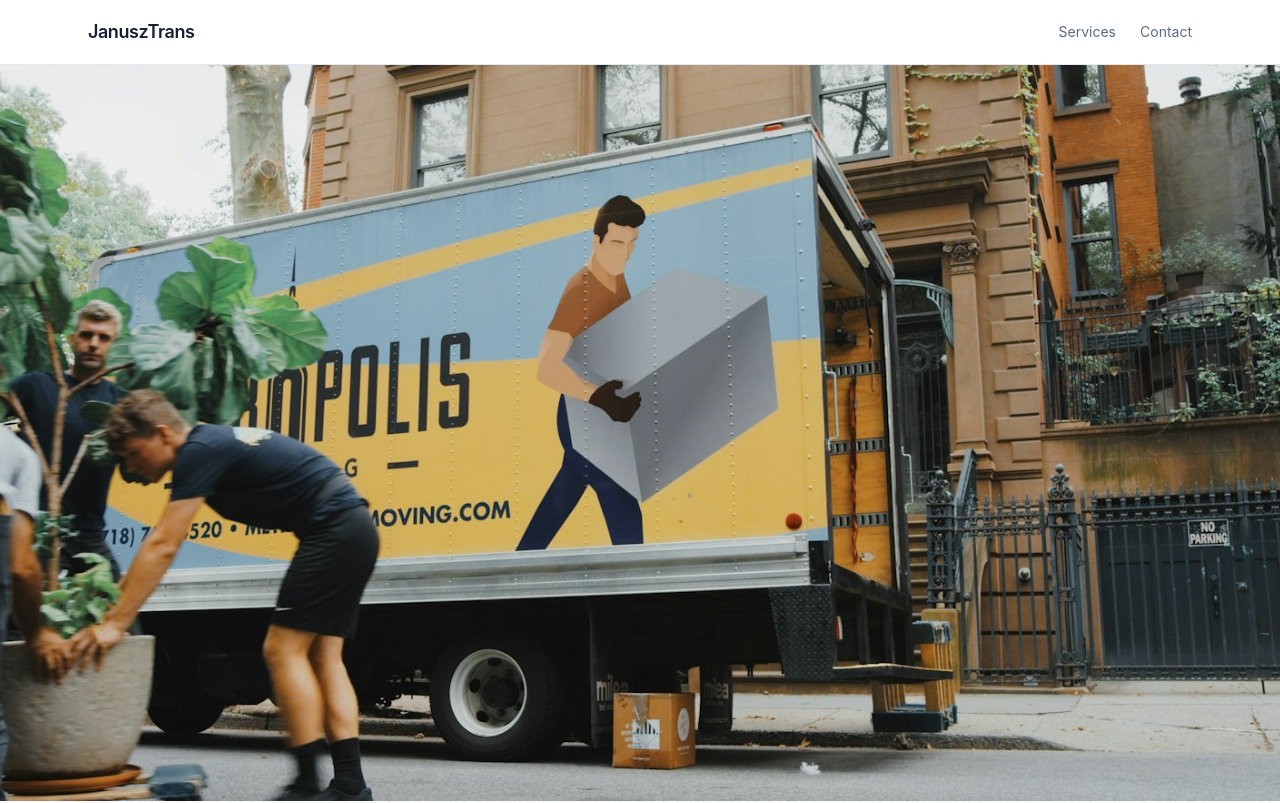
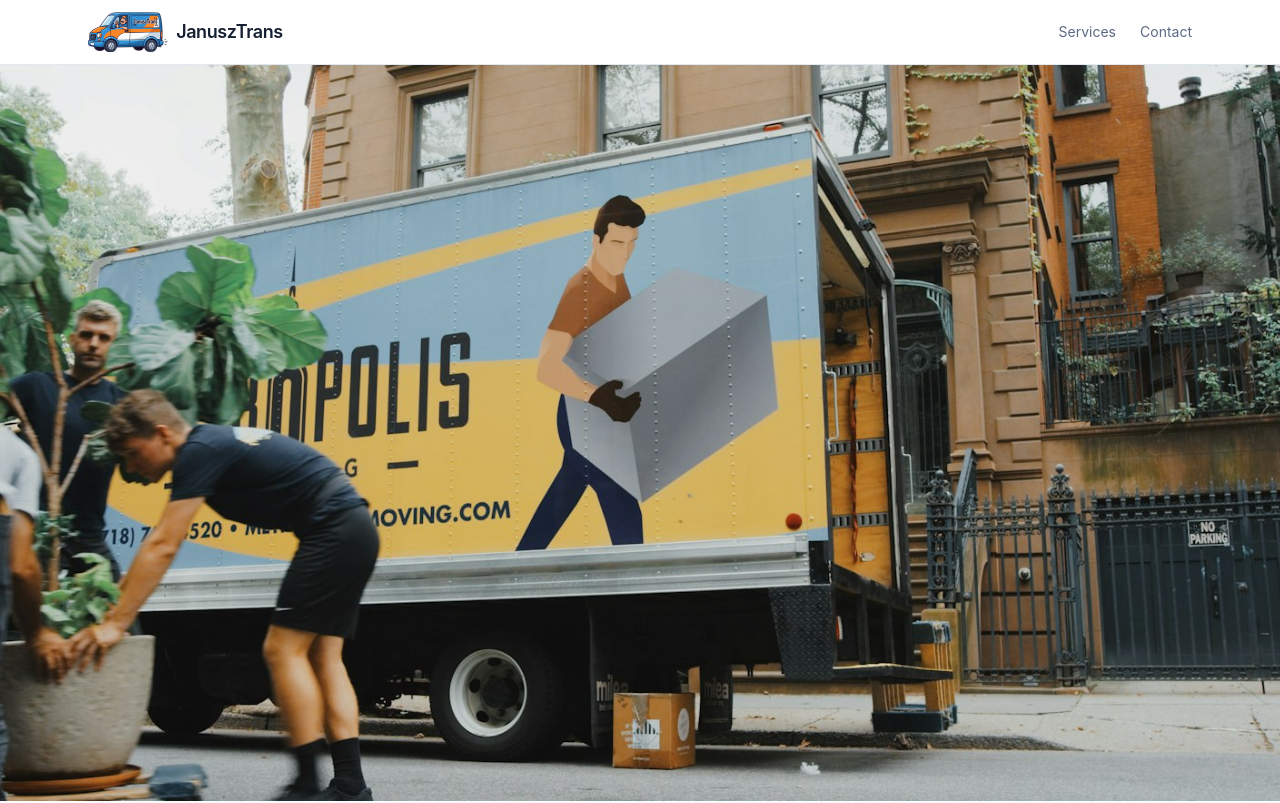
Before and after one commit to BodzioES/Xelerit-RecruTask, a React (Vite) app in the folder frontend/: page / in a window 1280 px wide. Shown: the top 803 px of the page. Built offline with nearby package versions, Linux system fonts and the light colour scheme; no server answers.

Commit message:
feat: add the company logo to the header

```diff
--- a/frontend/src/components/layout/Header.tsx
+++ b/frontend/src/components/layout/Header.tsx
@@ -6,8 +6,14 @@ export default function Header() {
       <div className="mx-auto flex h-16 w-full max-w-6xl items-center justify-between px-4 sm:px-6">
         <Link
           to="/"
-          className="rounded-lg focus-visible:outline-2 focus-visible:outline-offset-2 focus-visible:outline-brand-600"
+          className="flex items-center gap-2 rounded-lg focus-visible:outline-2 focus-visible:outline-offset-2 focus-visible:outline-brand-600"
         >
+          <img
+            src="/janusztrans-logo.png"
+            alt=""
+            aria-hidden="true"
+            className="h-10 w-auto shrink-0"
+          />
           <span className="text-lg font-semibold tracking-tight text-ink-900">JanuszTrans</span>
         </Link>
         <nav aria-label="Main" className="flex items-center gap-6 text-sm text-ink-500">
```
Also changed, not shown: frontend/public/janusztrans-logo.png (added).
